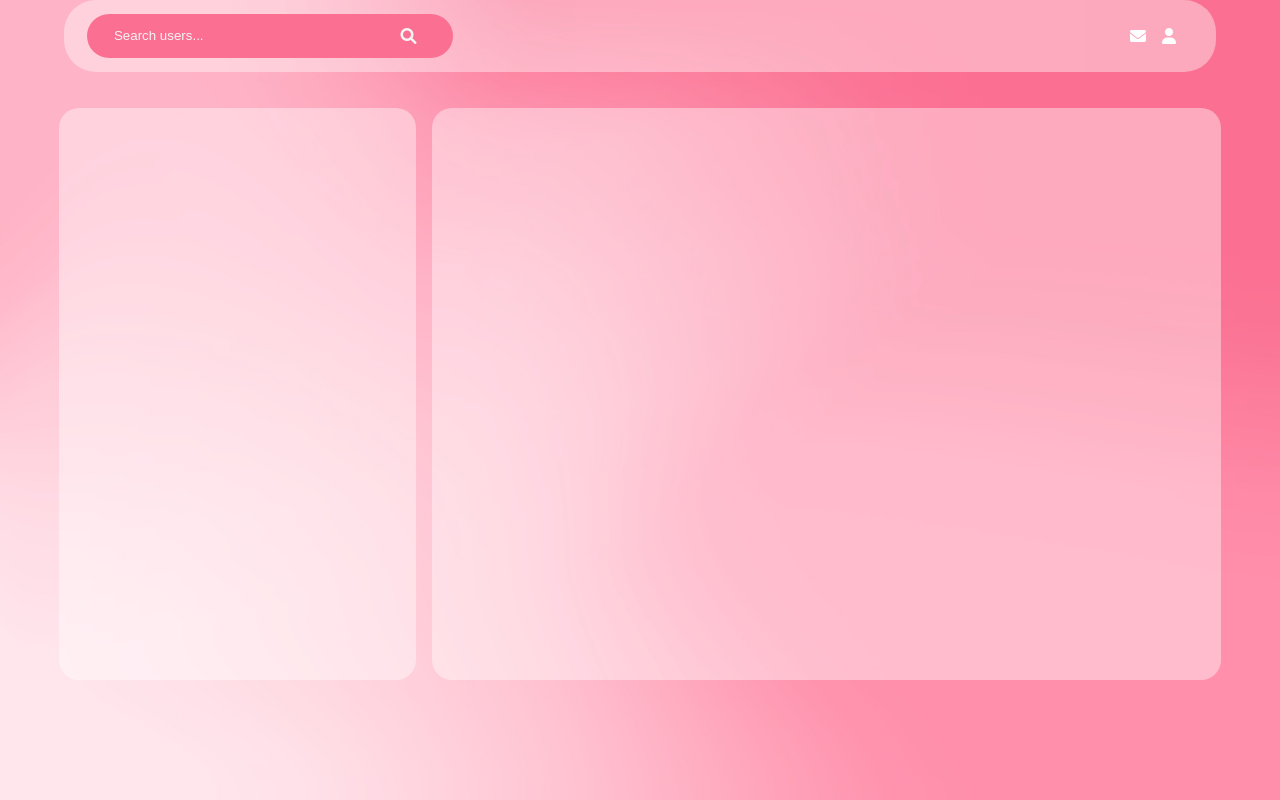
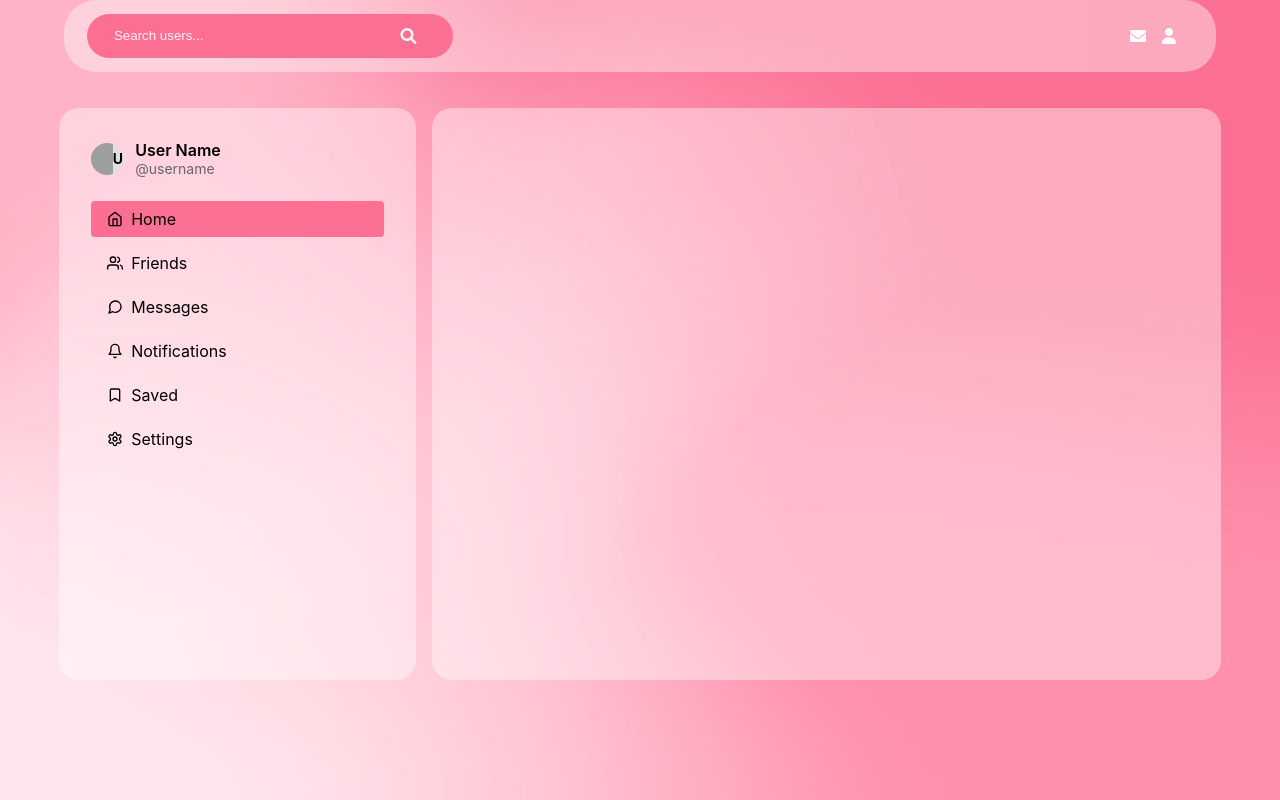
Before and after one commit to irmelap2412/react-app, a React (Create React App) app: page / in a window 1280 px wide. Built offline with nearby package versions, Linux system fonts and the light colour scheme; grey boxes are pictures that could not be loaded.

Commit message:
Irmela front (#5)
* reset npm

* Edit colors

* Add user sidebar

```diff
--- a/src/App.js
+++ b/src/App.js
@@ -1,11 +1,10 @@
 import React from "react";
-import { useState, useEffect } from "react";
 import "./App.css";
 import User from "./components/User";
 import "./components/Searchbar.css"
 import Searchbar from "./components/Searchbar";
 import Messages from "./components/Messages";
-
+import Leftsidebar from "./components/Leftsidebar"
 
 function App() {
   return (
@@ -18,7 +17,7 @@ function App() {
         </div>
       </div>
       <div className="main">
-        <div className="mainLeft"></div>
+        <div className="mainLeft"><Leftsidebar/></div>
         <div className="mainRight"></div>
       </div>
     </div>
--- /dev/null
+++ b/src/components/Leftsidebar.css
@@ -0,0 +1,114 @@
+
+  .sidebar-content {
+    padding: 16px;
+  }
+
+  .user-profile {
+    display: flex;
+    align-items: center;
+    gap: 12px;
+    margin-bottom: 24px;
+    text-decoration: none;
+    color: inherit;
+  }
+
+  .user-profile:hover {
+    opacity: 0.8;
+  }
+
+  .avatar {
+    width: 32px;
+    height: 32px;
+    border-radius: 50%;
+    overflow: hidden;
+    background-color: #e0e0e0;
+    display: flex;
+    align-items: center;
+    justify-content: center;
+  }
+
+  .avatar-image {
+    width: 100%;
+    height: 100%;
+    object-fit: cover;
+  }
+
+  .avatar-fallback {
+    font-size: 14px;
+    font-weight: bold;
+  }
+
+  .user-info {
+    display: flex;
+    flex-direction: column;
+  }
+
+  .user-name {
+    font-weight: 600;
+    margin: 0;
+  }
+
+  .user-handle {
+    font-size: 14px;
+    color: #666;
+    margin: 0;
+  }
+
+  .scroll-area {
+    height: calc(100vh - 200px);
+    overflow-y: auto;
+  }
+
+  .nav-menu {
+    display: flex;
+    flex-direction: column;
+    gap: 8px;
+  }
+
+  .nav-item {
+    display: flex;
+    align-items: center;
+    padding: 8px 16px;
+    text-decoration: none;
+    color: inherit;
+    border-radius: 4px;
+    transition: background-color 0.3s;
+  }
+
+  .nav-item:hover {
+    background-color: #f0f0f0;
+  }
+
+  .nav-item.active {
+    background-color: rgba(251, 111, 146, 255);
+  }
+
+  .nav-icon {
+    width: 16px;
+    height: 16px;
+    margin-right: 8px;
+  }
+
+  .sidebar-footer {
+    margin-top: auto;
+    padding: 16px;
+  }
+
+  .logout-button {
+    display: flex;
+    align-items: center;
+    justify-content: flex-start;
+    width: 100%;
+    padding: 8px 16px;
+    background-color: transparent;
+    border: 1px solid #e0e0e0;
+    border-radius: 4px;
+    cursor: pointer;
+    font-size: 14px;
+    color: inherit;
+    transition: background-color 0.3s;
+  }
+
+  .logout-button:hover {
+    background-color: #f0f0f0;
+  }
--- /dev/null
+++ b/src/components/Leftsidebar.jsx
@@ -0,0 +1,57 @@
+import React from 'react';
+import './Leftsidebar.css';
+
+export function Leftsidebar() {
+  return (
+    <div className="sidebar">
+      <div className="sidebar-content">
+        <a href="/profile" className="user-profile">
+          <div className="avatar">
+            <img src="/placeholder.svg?height=32&width=32" alt="User" className="avatar-image" />
+            <div className="avatar-fallback">UN</div>
+          </div>
+          <div className="user-info">
+            <p className="user-name">User Name</p>
+            <p className="user-handle">@username</p>
+          </div>
+        </a>
+        <div className="scroll-area">
+          <nav className="nav-menu">
+            <a href="/" className="nav-item active">
+              <svg xmlns="http://www.w3.org/2000/svg" viewBox="0 0 24 24" fill="none" stroke="currentColor" strokeWidth="2" strokeLinecap="round" strokeLinejoin="round" className="nav-icon"><path d="m3 9 9-7 9 7v11a2 2 0 0 1-2 2H5a2 2 0 0 1-2-2z"/><polyline points="9 22 9 12 15 12 15 22"/></svg>
+              Home
+            </a>
+            <a href="/friends" className="nav-item">
+              <svg xmlns="http://www.w3.org/2000/svg" viewBox="0 0 24 24" fill="none" stroke="currentColor" strokeWidth="2" strokeLinecap="round" strokeLinejoin="round" className="nav-icon"><path d="M17 21v-2a4 4 0 0 0-4-4H5a4 4 0 0 0-4 4v2"/><circle cx="9" cy="7" r="4"/><path d="M23 21v-2a4 4 0 0 0-3-3.87"/><path d="M16 3.13a4 4 0 0 1 0 7.75"/></svg>
+              Friends
+            </a>
+            <a href="/messages" className="nav-item">
+              <svg xmlns="http://www.w3.org/2000/svg" viewBox="0 0 24 24" fill="none" stroke="currentColor" strokeWidth="2" strokeLinecap="round" strokeLinejoin="round" className="nav-icon"><path d="M21 11.5a8.38 8.38 0 0 1-.9 3.8 8.5 8.5 0 0 1-7.6 4.7 8.38 8.38 0 0 1-3.8-.9L3 21l1.9-5.7a8.38 8.38 0 0 1-.9-3.8 8.5 8.5 0 0 1 4.7-7.6 8.38 8.38 0 0 1 3.8-.9h.5a8.48 8.48 0 0 1 8 8v.5z"/></svg>
+              Messages
+            </a>
+            <a href="/notifications" className="nav-item">
+              <svg xmlns="http://www.w3.org/2000/svg" viewBox="0 0 24 24" fill="none" stroke="currentColor" strokeWidth="2" strokeLinecap="round" strokeLinejoin="round" className="nav-icon"><path d="M6 8a6 6 0 0 1 12 0c0 7 3 9 3 9H3s3-2 3-9"/><path d="M10.3 21a1.94 1.94 0 0 0 3.4 0"/></svg>
+              Notifications
+            </a>
+            <a href="/saved" className="nav-item">
+              <svg xmlns="http://www.w3.org/2000/svg" viewBox="0 0 24 24" fill="none" stroke="currentColor" strokeWidth="2" strokeLinecap="round" strokeLinejoin="round" className="nav-icon"><path d="m19 21-7-4-7 4V5a2 2 0 0 1 2-2h10a2 2 0 0 1 2 2v16z"/></svg>
+              Saved
+            </a>
+            <a href="/settings" className="nav-item">
+              <svg xmlns="http://www.w3.org/2000/svg" viewBox="0 0 24 24" fill="none" stroke="currentColor" strokeWidth="2" strokeLinecap="round" strokeLinejoin="round" className="nav-icon"><path d="M12.22 2h-.44a2 2 0 0 0-2 2v.18a2 2 0 0 1-1 1.73l-.43.25a2 2 0 0 1-2 0l-.15-.08a2 2 0 0 0-2.73.73l-.22.38a2 2 0 0 0 .73 2.73l.15.1a2 2 0 0 1 1 1.72v.51a2 2 0 0 1-1 1.74l-.15.09a2 2 0 0 0-.73 2.73l.22.38a2 2 0 0 0 2.73.73l.15-.08a2 2 0 0 1 2 0l.43.25a2 2 0 0 1 1 1.73V20a2 2 0 0 0 2 2h.44a2 2 0 0 0 2-2v-.18a2 2 0 0 1 1-1.73l.43-.25a2 2 0 0 1 2 0l.15.08a2 2 0 0 0 2.73-.73l.22-.39a2 2 0 0 0-.73-2.73l-.15-.08a2 2 0 0 1-1-1.74v-.5a2 2 0 0 1 1-1.74l.15-.09a2 2 0 0 0 .73-2.73l-.22-.38a2 2 0 0 0-2.73-.73l-.15.08a2 2 0 0 1-2 0l-.43-.25a2 2 0 0 1-1-1.73V4a2 2 0 0 0-2-2z"/><circle cx="12" cy="12" r="3"/></svg>
+              Settings
+            </a>
+          </nav>
+        </div>
+      </div>
+      <div className="sidebar-footer">
+        <button className="logout-button">
+          <svg xmlns="http://www.w3.org/2000/svg" viewBox="0 0 24 24" fill="none" stroke="currentColor" strokeWidth="2" strokeLinecap="round" strokeLinejoin="round" className="nav-icon"><path d="M9 21H5a2 2 0 0 1-2-2V5a2 2 0 0 1 2-2h4"/><polyline points="16 17 21 12 16 7"/><line x1="21" x2="9" y1="12" y2="12"/></svg>
+          Log out
+        </button>
+      </div>
+    </div>
+  );
+}
+
+export default Leftsidebar;
```
Also changed, not shown: public/dating_app_background.jpg (deleted).
